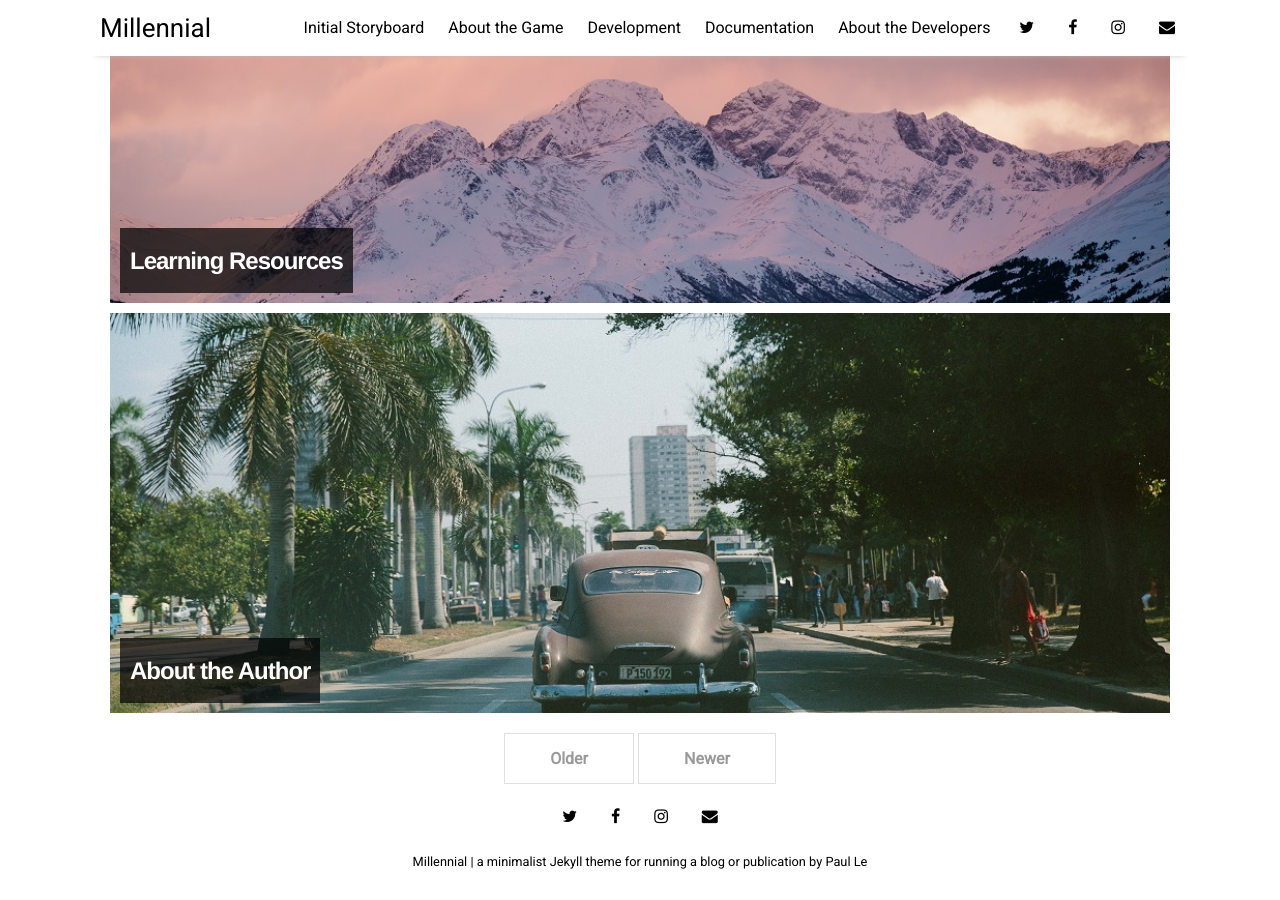
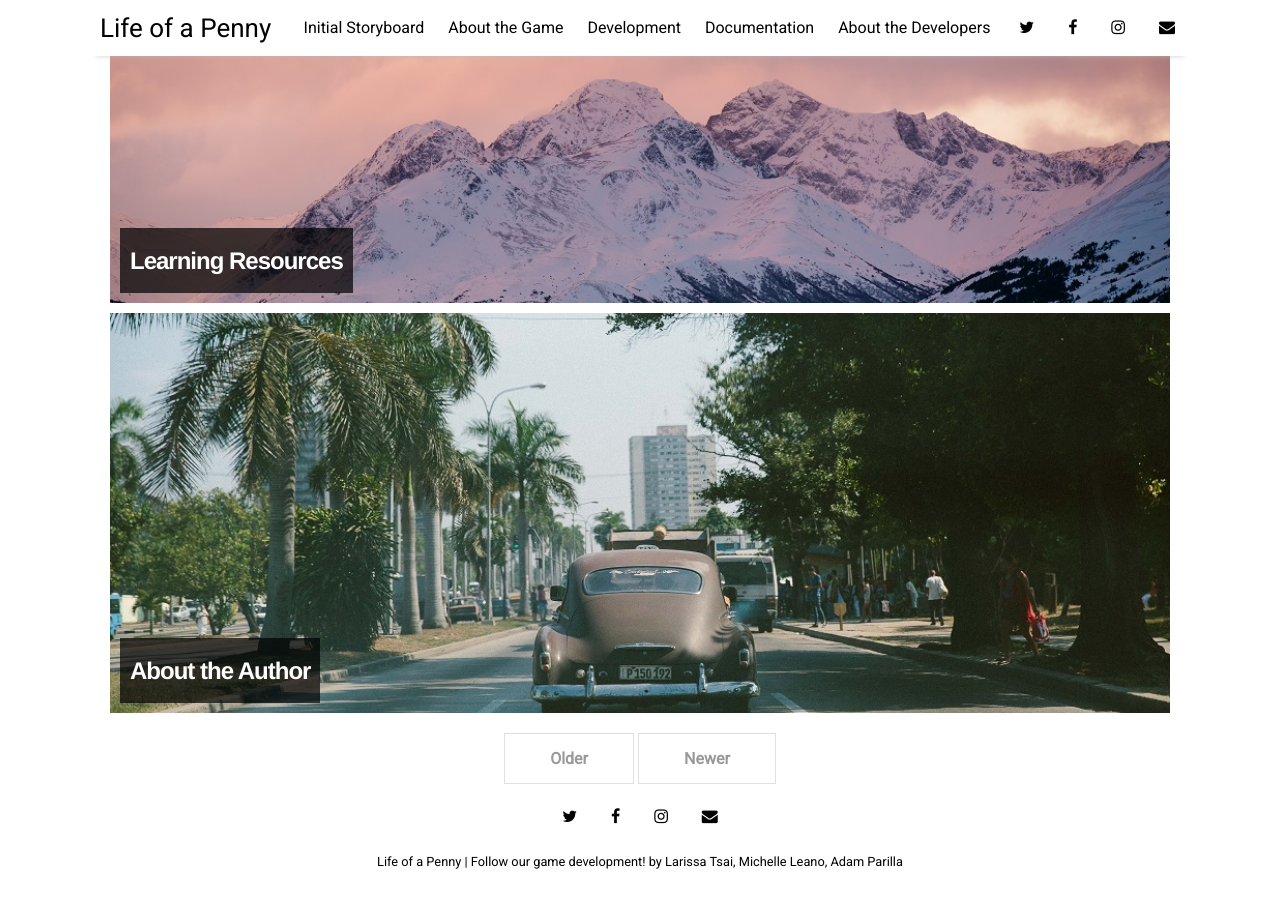
Before and after one commit to milada-game-production/life-of-a-penny.github.io, a Jekyll site: the page built from index.html, in a window 1280 px wide and 900 px high, scrolled down 1398 px. Built offline with Jekyll 4.4.1, drawn with Linux system fonts in a browser that asks for light colours; nearby versions of some CDN libraries; the list of posts is cut into pages by our own code.

Commit message:
Update _config.yml

```diff
--- a/_config.yml
+++ b/_config.yml
@@ -10,9 +10,9 @@ permalink:           /:title
 plugins:             [jekyll-paginate, jekyll-sitemap, jekyll-feed, jekyll-seo-tag]
 
 # Customise atom feed settings (this is where Jekyll-Feed gets configuration information)
-title:		           "Millennial"
-description:	       "a minimalist Jekyll theme for running a blog or publication"
-author:              "Paul Le"
+title:		           "Life of a Penny"
+description:	       "Follow our game development!"
+author:              "Larissa Tsai, Michelle Leano, Adam Parilla"
 
 # RSS 2.0 can be used instead of Atom by uncommenting following two lines
 #feed:
```
